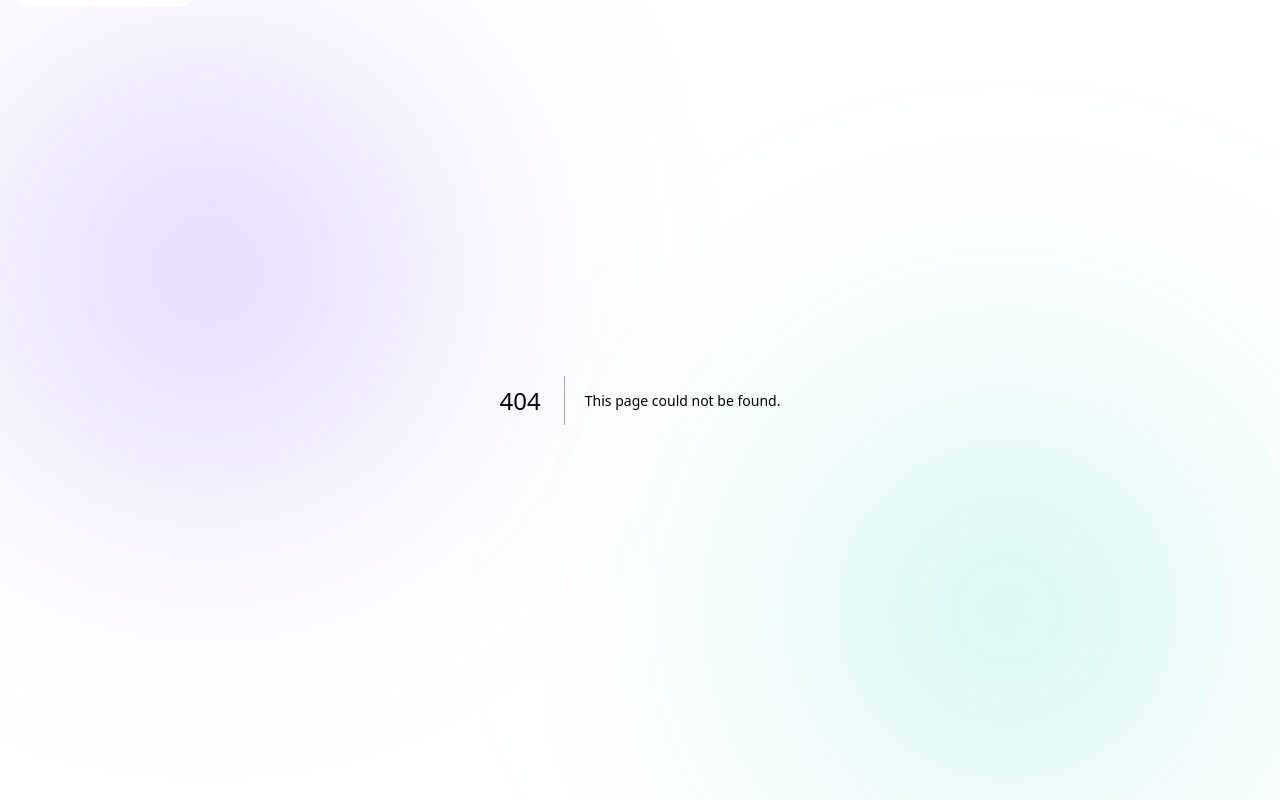
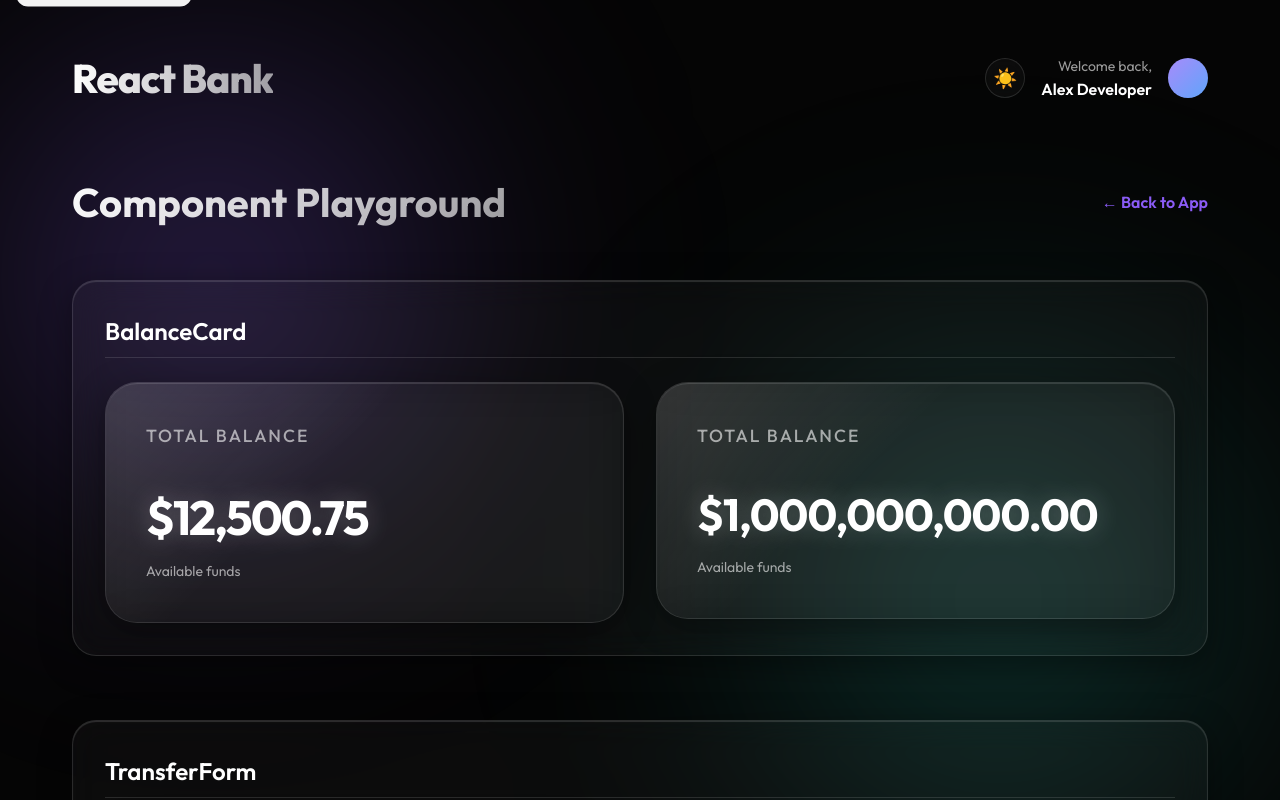
Before and after one commit to KBTG-Modern-React-Testing/bank-transfer-gr3, a Next.js app: page /playground/components in a window 1280 px wide. Before the commit this address had no page. Shown: the top 800 px of the page. Built offline with nearby package versions, Linux system fonts and the light colour scheme.

Commit message:
Added playground components

```diff
--- /dev/null
+++ b/app/playground/components/page.tsx
@@ -0,0 +1,84 @@
+"use client";
+
+import Header from "../../../components/Header/Header";
+import BalanceCard from "../../../components/BalanceCard/BalanceCard";
+import TransferForm from "../../../components/TransferForm/TransferForm";
+import TransactionItem from "../../../components/TransactionItem/TransactionItem";
+import TransactionList from "../../../components/TransactionList/TransactionList";
+import { Transaction } from "../../../types/transaction";
+import styles from "./playground.module.css";
+import Link from "next/link";
+
+const dummyTransactions: Transaction[] = [
+  { id: "p1", type: "deposit", recipient: "Salary", amount: 5000.00, note: "Monthly Income", status: "completed", date: "2026-06-01" },
+  { id: "p2", type: "transfer", recipient: "Coffee Shop", amount: -4.50, note: "Latte", status: "completed", date: "2026-06-02" },
+  { id: "p3", type: "transfer", recipient: "Electric Bill", amount: -120.00, note: "Utilities", status: "pending", date: "2026-06-03" },
+  { id: "p4", type: "transfer", recipient: "Netflix", amount: -15.99, note: "Subscription", status: "failed", date: "2026-06-04" },
+];
+
+const expandedMockTransactions: Transaction[] = [
+  ...dummyTransactions,
+  { id: "p5", type: "transfer", recipient: "Groceries", amount: -85.20, note: "Supermarket", status: "completed", date: "2026-06-05" },
+  { id: "p6", type: "transfer", recipient: "Gym", amount: -45.00, note: "Monthly fee", status: "completed", date: "2026-06-05" },
+  { id: "p7", type: "transfer", recipient: "Amazon", amount: -129.99, note: "Electronics", status: "pending", date: "2026-06-06" },
+  { id: "p8", type: "deposit", recipient: "Refund", amount: 15.99, note: "Subscription Refund", status: "completed", date: "2026-06-07" },
+  { id: "p9", type: "transfer", recipient: "Restaurant", amount: -65.40, note: "Dinner", status: "completed", date: "2026-06-08" },
+  { id: "p10", type: "transfer", recipient: "Gas Station", amount: -40.00, note: "Fuel", status: "completed", date: "2026-06-09" },
+  { id: "p11", type: "transfer", recipient: "Internet Bill", amount: -75.00, note: "Monthly", status: "failed", date: "2026-06-10" },
+  { id: "p12", type: "deposit", recipient: "Freelance", amount: 850.00, note: "Project", status: "completed", date: "2026-06-11" },
+];
+
+export default function PlaygroundPage() {
+  return (
+    <div className={styles.playgroundContainer}>
+      <Header />
+
+      <div style={{ display: 'flex', justifyContent: 'space-between', alignItems: 'center', marginBottom: '3rem', marginTop: '1rem' }}>
+        <h1 className={styles.title}>Component Playground</h1>
+        <Link href="/" style={{ color: 'var(--accent-color)', textDecoration: 'none', fontWeight: 600 }}>
+          ← Back to App
+        </Link>
+      </div>
+
+      <section className={styles.componentSection}>
+        <h2 className={styles.sectionTitle}>BalanceCard</h2>
+        <div className={styles.demoArea}>
+          <div style={{ flex: '1', minWidth: '300px' }}>
+            <BalanceCard balance={12500.75} />
+          </div>
+          <div style={{ flex: '1', minWidth: '300px' }}>
+            <BalanceCard balance={1000000000} />
+          </div>
+        </div>
+      </section>
+
+      <section className={styles.componentSection}>
+        <h2 className={styles.sectionTitle}>TransferForm</h2>
+        <div className={styles.demoArea}>
+          <div style={{ maxWidth: '500px', width: '100%' }}>
+            <TransferForm balance={12500.75} onTransfer={(amount, to) => alert(`Simulated transfer of $${amount} to ${to}`)} />
+          </div>
+        </div>
+      </section>
+
+      <section className={styles.componentSection}>
+        <h2 className={styles.sectionTitle}>TransactionList (Interactive)</h2>
+        <div className={styles.demoArea}>
+          <div style={{ width: '100%', maxWidth: '800px' }}>
+            <TransactionList transactions={expandedMockTransactions} />
+          </div>
+        </div>
+      </section>
+
+      <section className={styles.componentSection}>
+        <h2 className={styles.sectionTitle}>TransactionItem Variants</h2>
+        <ul style={{ listStyle: 'none', padding: 0, margin: 0, display: 'flex', flexDirection: 'column', gap: '1rem', width: '100%', maxWidth: '600px' }}>
+          {dummyTransactions.map(tx => (
+            <TransactionItem key={tx.id} tx={tx} />
+          ))}
+        </ul>
+      </section>
+
+    </div>
+  );
+}
--- /dev/null
+++ b/app/playground/components/playground.module.css
@@ -0,0 +1,43 @@
+.playgroundContainer {
+  max-width: 1200px;
+  margin: 0 auto;
+  padding: 3rem 2rem;
+  width: 100%;
+}
+
+.title {
+  font-size: 2.5rem;
+  font-weight: 700;
+  margin-bottom: 0;
+  background: linear-gradient(135deg, var(--header-gradient-1) 0%, var(--header-gradient-2) 100%);
+  -webkit-background-clip: text;
+  -webkit-text-fill-color: transparent;
+  background-clip: text;
+}
+
+.componentSection {
+  margin-bottom: 4rem;
+  padding: 2rem;
+  background: var(--liquid-glass-bg);
+  border: 1px solid var(--liquid-glass-border);
+  border-radius: 1.5rem;
+  box-shadow: var(--liquid-glass-shadow);
+  backdrop-filter: blur(16px);
+  -webkit-backdrop-filter: blur(16px);
+}
+
+.sectionTitle {
+  font-size: 1.5rem;
+  font-weight: 600;
+  margin-bottom: 1.5rem;
+  color: var(--text-primary);
+  border-bottom: 1px solid var(--liquid-glass-border);
+  padding-bottom: 0.5rem;
+}
+
+.demoArea {
+  display: flex;
+  gap: 2rem;
+  flex-wrap: wrap;
+  align-items: flex-start;
+}
```
